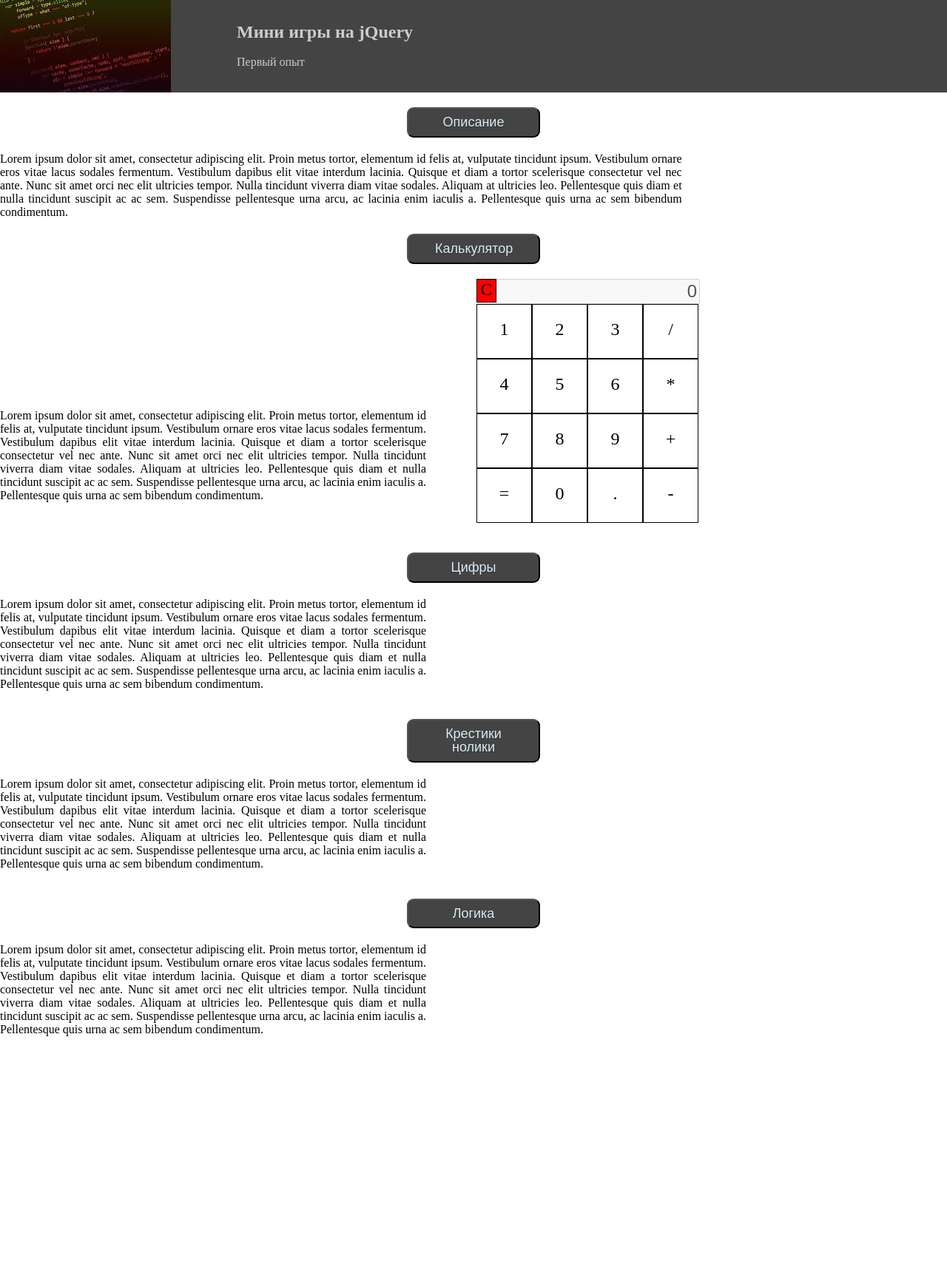
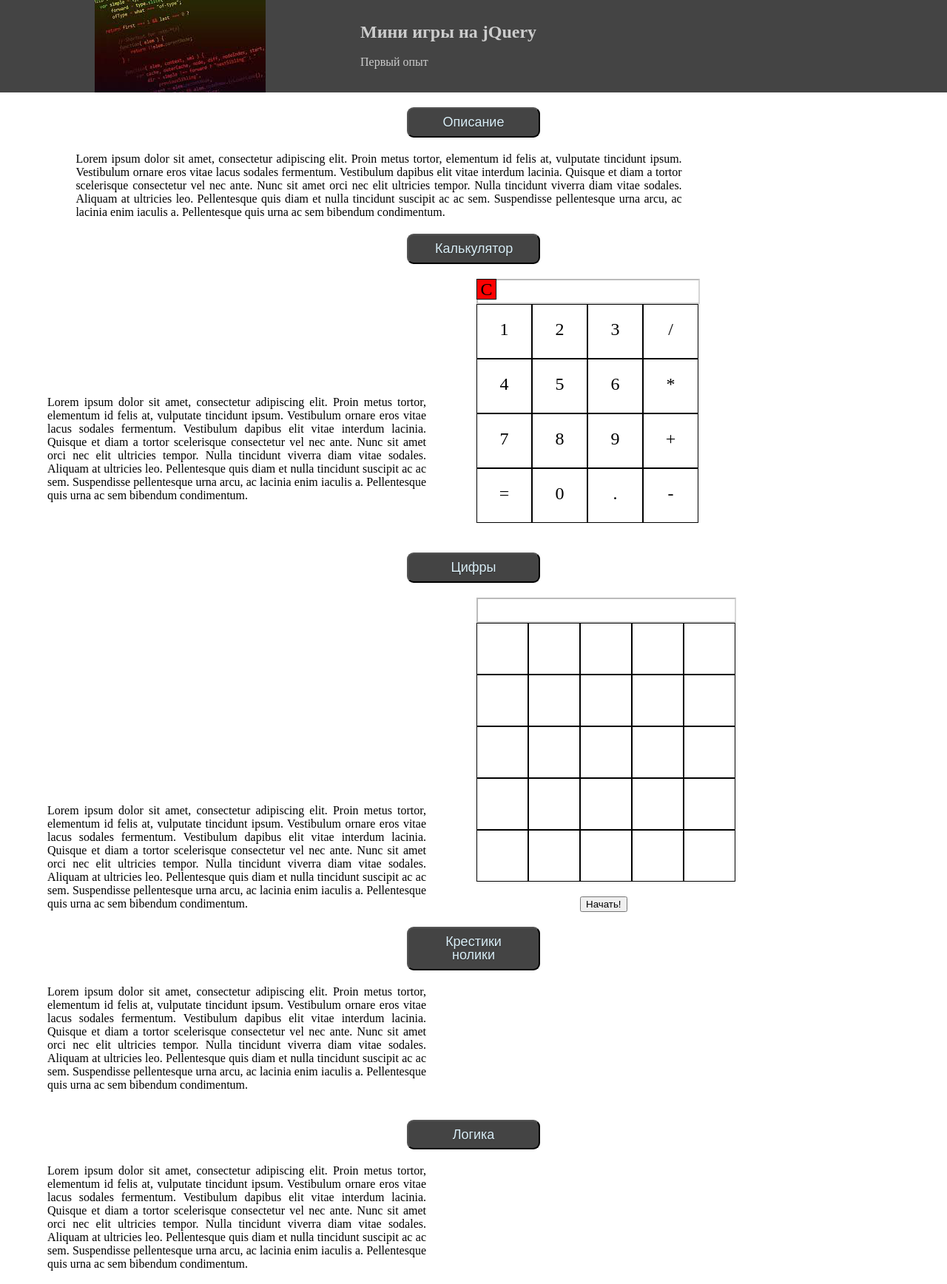
Before and after one commit to joknife/minigames, a PHP site: page /jqgames/index.php in a window 1280 px wide. Shown: the whole page at 74% size. Before the commit the page ends 1401 px from the top, so only its background shows below. Run offline with PHP 8.4, Linux system fonts and the light colour scheme; some libraries are stand-ins or nearby versions.

Commit message:
calc & nums are done

```diff
--- a/jqgames/games.css
+++ b/jqgames/games.css
@@ -1,6 +1,9 @@
+/* reset margin	*/
 * {
 	margin: 0;
 }
+
+/* header	*/
 
 #header {
 	height: 125px;
@@ -9,6 +12,7 @@
 
 #header a {
 	float: left;
+	margin: 0 10%;
 }
 
 #logo {
@@ -18,7 +22,19 @@
     padding-top: 30px;
 }
 
-button {
+#intro_field{
+	width: 80%;
+
+}
+
+/* common */
+section > div {
+	position: relative;
+	display: inline-block;
+	width: 50%;
+}
+
+.keys {/* nice button	*/
 	display: block;
 	width: 180px;
 	margin: 20px auto;
@@ -37,27 +53,28 @@ button {
 
 p {
 	text-align: justify;
-	padding-right:  10%;
+	padding: 0 10%;
 }
+
+/* calc	*/
 
 #calc{
 	height: 350px;
 }
 
-section div {
+section > div {
 	position: relative;
 	display: inline-block;
 	width: 50%;
 }
 
-#intro_field{
-	width: 80%;
 
-}
-.screen {
+#calc_screen {
 	font-size: 24px;
 	text-align: right;
 	width:98%;
+	background-color: white;
+	color: black;
 }
 
 #calc_field {
@@ -67,7 +84,7 @@ section div {
 }
 
 
-.button {
+.calc_button {
 	padding-top: 20px;
 	font-size: 24px;
 	display: inline-block;
@@ -77,17 +94,50 @@ section div {
 	border: solid 1px black;
 }
 
-.button:hover , #cls:hover{
+.calc_button:hover , #cls:hover{
 	background-color: #dc4;
 }
 
 #cls{
+	padding: 0;
 	text-align: center;
 	width: 25px;
-	height: 30px;
+	height: 26px;
 	border: solid 1px black;
 	position: absolute;
-	left 10px;
 	font-size: 24px;
 	background-color: red;
 }
+
+/* numeric */
+
+#nums_screen {
+	font-size: 24px;
+	text-align:center;
+	width:98%;
+	background-color: white;
+	color: black;
+}
+
+#nums_field {
+
+	width: 350px;
+	cursor: pointer;
+}
+
+.nums_button {
+
+	float: left;
+	line-height: 68px;
+	font-size: 24px;
+	display: inline-block;
+	width: 68px;
+	height: 68px;
+	text-align: center;
+	border: solid 1px black;
+}
+
+#nums_start {
+	margin-left: 40%;
+	margin-top: 20px;
+}
--- a/jqgames/games.js
+++ b/jqgames/games.js
@@ -1 +1,116 @@
-$('section').hide;
+$(document).ready(function() {
+
+// calc implementation
+
+	$(".calc_button").click(function() {
+
+		var button = $(this).text();
+
+		if (button == 'C') {
+			$('#calc_screen').attr("value",'');
+			return;
+		}
+
+		var value = $('#calc_screen').attr('value');
+
+		if (button == '=') {
+			value = eval(value);
+			$('#calc_screen').attr("value",value);
+			return;
+		};
+
+		value += button;
+		$('#calc_screen').attr('value',value);
+	})//end click()
+
+//nums implementation
+
+	//init block
+
+	var colors =["purple","fuchsia","teal","red","blue",
+				"aqua","green","lime","olive","orange"];
+
+	var TIME_SET = 60;
+
+	var numbers=[], count = 1, time = TIME_SET;
+
+	for (var i = 0; i <= 24; i++) { numbers[i] = i+1; }
+
+	var cells = $('.nums_button');
+
+	var color = 0, font_size = '';
+
+	function shuffle(arr) {
+    return arr.sort(function() {return 0.5 - Math.random()});
+	}
+
+	function getRandomInt(min,max) {
+		return Math.floor(Math.random() * (max - min + 1)) + min;
+	}
+
+	// start the nums game
+
+	$('#nums_start').click(function() {
+
+		// init timer
+
+		time = TIME_SET;
+		window.timerId = window.setInterval( timer, 1000 );
+
+		//init field
+
+		shuffle(numbers);
+		for (var i = cells.length - 1; i >= 0; i--) {
+
+			color = getRandomInt(0,9);
+			font_size = getRandomInt(100,250)+'%';
+
+			$(cells[i]).text(
+				numbers[i]
+				).css(
+				'color',colors[color]
+				).css(
+				'font-size', font_size);
+		};
+
+
+	})
+
+	//game run
+	function timer () {
+
+		if (time <= 0) {
+			loose();
+			return;
+		}
+
+		if (count>25) {
+			win();
+			return;
+		}
+		time--;
+		$('#nums_screen').attr('value',time);
+
+	}
+
+	function win () {
+		$('#nums_screen').attr('value','Победа!');
+	}
+
+	function loose () {
+		$('#nums_screen').attr('value','Не получилось!');
+	}
+
+	//nums cell click
+
+	$('.nums_button').click(function() {
+
+		if ($(this).text() == count) {
+			count++;
+			$(this).css('background-color', 'red');
+		} else {
+			time -= 3;
+		}
+	})
+
+})//end ready()
--- a/jqgames/generator.js
+++ b/jqgames/generator.js
@@ -1,5 +1,5 @@
 // generate div.buttons for calc
-$(document).ready(function(){
+
 var buttons = ['1','2','3','/',
 			   '4','5','6','*',
 			   '7','8','9','+',
@@ -8,7 +8,13 @@ var buttons = ['1','2','3','/',
 var button ='';
 
 for (var i = 0; i <= buttons.length - 1; i++) {
-	button = "<div class = \'button' id = \'" + buttons[i] + "\'>" + buttons[i] + "</div>";
+	button = "<div class = 'calc_button' >" + buttons[i] + "</div>";
 	$('#calc_field').append(button);
+}
+
+//generate div.buttons for nums
+
+for (var i = 0; i <= 24; i++) {
+		button = "<div class = 'nums_button' ></div>";
+		$('#nums_start').before(button);
  }
-})
--- a/jqgames/index.php
+++ b/jqgames/index.php
@@ -20,38 +20,43 @@
 
 	<div id="content">
 		<section id="itro">
-			<button>Описание</button>
+			<button class = 'keys'>Описание</button>
 			<div id="intro_field">
 				<p>Lorem ipsum dolor sit amet, consectetur adipiscing elit. Proin metus tortor, elementum id felis at, vulputate tincidunt ipsum. Vestibulum ornare eros vitae lacus sodales fermentum. Vestibulum dapibus elit vitae interdum lacinia. Quisque et diam a tortor scelerisque consectetur vel nec ante. Nunc sit amet orci nec elit ultricies tempor. Nulla tincidunt viverra diam vitae sodales. Aliquam at ultricies leo. Pellentesque quis diam et nulla tincidunt suscipit ac ac sem. Suspendisse pellentesque urna arcu, ac lacinia enim iaculis a. Pellentesque quis urna ac sem bibendum condimentum.</p>
 			</div>
 		</section>
 
 
-			<button>Калькулятор</button>
+			<button class = 'keys'>Калькулятор</button>
 			<section id="calc">
 				<div class="desc">
 					<p>Lorem ipsum dolor sit amet, consectetur adipiscing elit. Proin metus tortor, elementum id felis at, vulputate tincidunt ipsum. Vestibulum ornare eros vitae lacus sodales fermentum. Vestibulum dapibus elit vitae interdum lacinia. Quisque et diam a tortor scelerisque consectetur vel nec ante. Nunc sit amet orci nec elit ultricies tempor. Nulla tincidunt viverra diam vitae sodales. Aliquam at ultricies leo. Pellentesque quis diam et nulla tincidunt suscipit ac ac sem. Suspendisse pellentesque urna arcu, ac lacinia enim iaculis a. Pellentesque quis urna ac sem bibendum condimentum.</p>
 				</div>
 				<div id="calc_field">
-				<div id="cls">C</div>
-					<input class="screen" type="text" value="0" disabled>
+				<div class = "calc_button" id="cls">C</div>
+					<input id="calc_screen" type="text" value="" disabled>
 
 					<!--here generator.js inserting div.buttons -->
+
 				</div>
 			</section>
 
 		<section id="nums">
-			<button>Цифры</button>
+			<button class = 'keys'>Цифры</button>
 			<div class="desc">
 			<p>Lorem ipsum dolor sit amet, consectetur adipiscing elit. Proin metus tortor, elementum id felis at, vulputate tincidunt ipsum. Vestibulum ornare eros vitae lacus sodales fermentum. Vestibulum dapibus elit vitae interdum lacinia. Quisque et diam a tortor scelerisque consectetur vel nec ante. Nunc sit amet orci nec elit ultricies tempor. Nulla tincidunt viverra diam vitae sodales. Aliquam at ultricies leo. Pellentesque quis diam et nulla tincidunt suscipit ac ac sem. Suspendisse pellentesque urna arcu, ac lacinia enim iaculis a. Pellentesque quis urna ac sem bibendum condimentum.</p>
 			</div>
 			<div id="nums_field">
+				<input id="nums_screen" type="text" value="" disabled>
 
+				<!--here generator.js inserting div.buttons -->
+
+				<button id = 'nums_start' >Начать!</button>
 			</div>
 		</section>
 
 		<section id="tictac">
-			<button>Крестики нолики</button>
+			<button class = 'keys'>Крестики нолики</button>
 			<div class="desc" >
 			<p>Lorem ipsum dolor sit amet, consectetur adipiscing elit. Proin metus tortor, elementum id felis at, vulputate tincidunt ipsum. Vestibulum ornare eros vitae lacus sodales fermentum. Vestibulum dapibus elit vitae interdum lacinia. Quisque et diam a tortor scelerisque consectetur vel nec ante. Nunc sit amet orci nec elit ultricies tempor. Nulla tincidunt viverra diam vitae sodales. Aliquam at ultricies leo. Pellentesque quis diam et nulla tincidunt suscipit ac ac sem. Suspendisse pellentesque urna arcu, ac lacinia enim iaculis a. Pellentesque quis urna ac sem bibendum condimentum.</p>
 			</div>
@@ -61,7 +66,7 @@
 		</section>
 
 		<section id="logic">
-			<button>Логика</button>
+			<button class = 'keys'>Логика</button>
 			<div class="desc" >
 			<p>Lorem ipsum dolor sit amet, consectetur adipiscing elit. Proin metus tortor, elementum id felis at, vulputate tincidunt ipsum. Vestibulum ornare eros vitae lacus sodales fermentum. Vestibulum dapibus elit vitae interdum lacinia. Quisque et diam a tortor scelerisque consectetur vel nec ante. Nunc sit amet orci nec elit ultricies tempor. Nulla tincidunt viverra diam vitae sodales. Aliquam at ultricies leo. Pellentesque quis diam et nulla tincidunt suscipit ac ac sem. Suspendisse pellentesque urna arcu, ac lacinia enim iaculis a. Pellentesque quis urna ac sem bibendum condimentum.</p>
 			</div>
@@ -75,8 +80,8 @@
 
 	</footer>
 
+
+<script type="text/javascript" src="generator.js"></script>
 <script type="text/javascript" src="games.js"></script>
-<script type="text/javascript" src="generator.js"></script>
-
 </body>
 </html>
```
